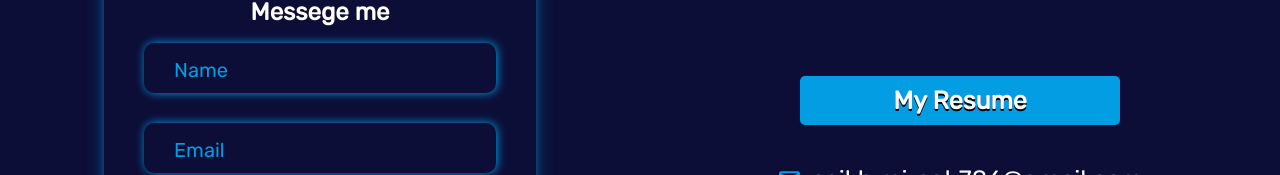
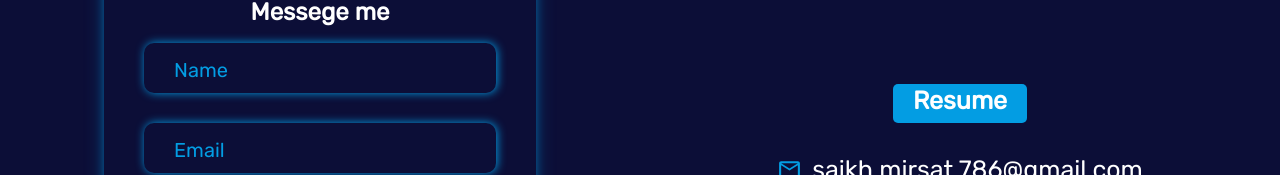
Before and after one commit to saikhmirsat/saikhmirsat.github.io, a React (Create React App) app: page / in a window 1280 px wide. Shown: the part 4425-4600 px from the top of the page. Built offline with nearby package versions, Linux system fonts and the light colour scheme.

Commit message:
add download btn

```diff
--- a/src/Components/Contact.css
+++ b/src/Components/Contact.css
@@ -125,18 +125,19 @@
     /* border: 1px solid red; */
     background-color: #039de3;
     border-radius: 5px;
+    padding: 10px 20px;
 }
 
 .resume-btn {
-    /* width: 200px; */
+
     font-size: 25px;
     color: white;
-    padding: 10px 20px;
+
     border-radius: 15px;
     border: none;
-    /* background-color: #039de3; */
+
     background: none;
-    text-shadow: 0px 2px black;
+
 }
 
 /* .resume-btn:hover {
--- a/src/Components/Contact.jsx
+++ b/src/Components/Contact.jsx
@@ -12,6 +12,7 @@ import { BsTelephoneOutbound } from 'react-icons/bs'
 import { AiOutlineHome } from 'react-icons/ai'
 import { GoMail } from 'react-icons/go'
 import { TbPhoneCall } from 'react-icons/tb'
+import Resume from '../Images/fw19_0481-Saikh-Mirsat.pdf'
 
 export default function Contact() {
 
@@ -31,6 +32,10 @@ export default function Contact() {
 
     };
 
+    const handelClick = () => {
+        window.open("https://drive.google.com/file/d/1HxjdMB0DAuU5IfDJJvbWpfoq5d_0oTfp/view?usp=sharing", "_blank")
+    }
+
 
 
     return (
@@ -47,9 +52,18 @@ export default function Contact() {
             </div>
             <div className='contact-con-child-2'>
                 <div className='cont-con-child-2-con-1' >
-                    <div className='resume-btn-div'>
-                        <button className='resume-btn'><a style={{ textDecoration: 'none', color: 'white' }} href="https://drive.google.com/uc?export=download&id=1imBTexe0OSVvVlGaFq7dljd8kThFy8Ks">My Resume</a></button>
-                    </div>
+                    <a
+                        href={Resume}
+                        target="_blank"
+                        download={"fw19_0481-Saikh-Mirsat"}
+                        _hover={{ TextDecoder: "none" }}
+
+                        className='resume-btn-div'>
+                        <button
+                            download={Resume}
+                            onClick={() => handelClick()}
+                            className='resume-btn'>Resume</button>
+                    </a>
 
                     {/* <h1 className='contact-me-head'>Contact Me</h1> */}
                     <div className='con-address-container'>
```
Also changed, not shown: 1 other file (tests, documents, lock files or other folders).
